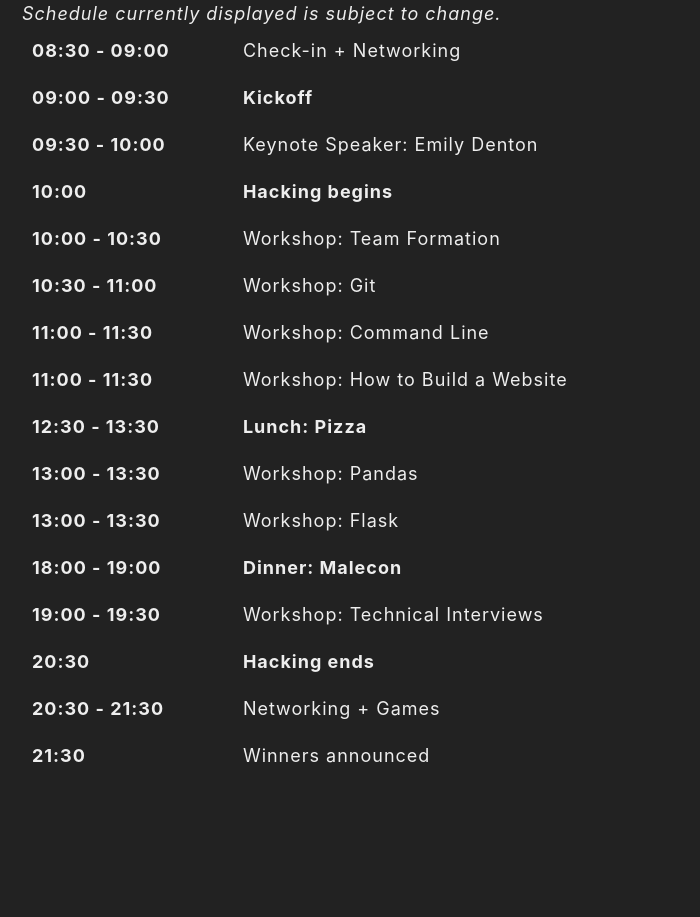
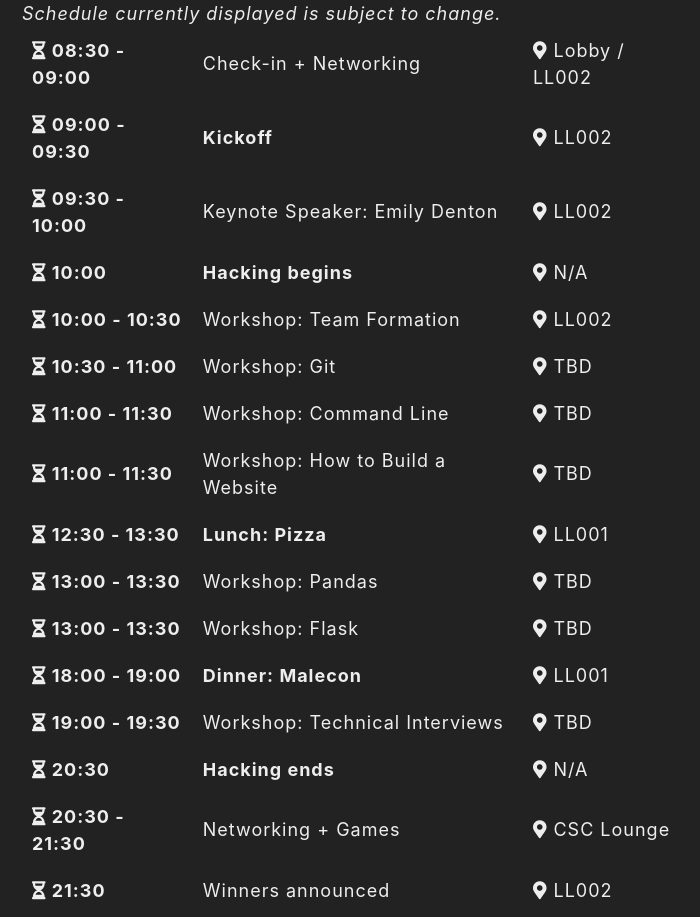
Before and after one commit to divhackscu/divhackscu.github.io-ARCHIVE, a website with bundled scripts: page index.html in a window 1280 px wide. Shown: the part 2119-3036 px from the top of the page, without its empty margins (282-982 px from the left). Built offline with nearby package versions, Linux system fonts and the light colour scheme.

Commit message:
Update index.html

```diff
--- a/index.html
+++ b/index.html
@@ -89,70 +89,86 @@
         <div class="mtitle">schedule</div>
         <i>Schedule currently displayed is subject to change.</i>
         <table>
-        <col><col>
+        <col><col><col>
         <tr>
-        <td><b>08:30 - 09:00</b></td>
+          <td><b><i class="fas fa-hourglass-half"></i> 08:30 - 09:00</b></td>
           <td>Check-in + Networking</td>
+          <td><i class="fas fa-map-marker-alt"></i> Lobby / LL002</td>
         </tr>
         <tr>
-        <td><b>09:00 - 09:30</b></td>
+          <td><b><i class="fas fa-hourglass-half"></i> 09:00 - 09:30</b></td>
           <td><b>Kickoff</b></td>
+          <td><i class="fas fa-map-marker-alt"></i> LL002</td>
         </tr>
         <tr>
-        <td><b>09:30 - 10:00</b></td>
+          <td><b><i class="fas fa-hourglass-half"></i> 09:30 - 10:00</b></td>
           <td>Keynote Speaker: Emily Denton</td>
+          <td><i class="fas fa-map-marker-alt"></i> LL002</td>
         </tr>
         <tr>
-        <td><b>10:00</b></td>
+          <td><b><i class="fas fa-hourglass-half"></i> 10:00</b></td>
           <td><b>Hacking begins</b></td>
+          <td><i class="fas fa-map-marker-alt"></i> N/A</td>
         </tr>
         <tr>
-        <td><b>10:00 - 10:30</b></td>
+          <td><b><i class="fas fa-hourglass-half"></i> 10:00 - 10:30</b></td>
           <td>Workshop: Team Formation</td>
+          <td><i class="fas fa-map-marker-alt"></i> LL002</td>
         </tr>
         <tr>
-        <td><b>10:30 - 11:00</b></td>
+          <td><b><i class="fas fa-hourglass-half"></i> 10:30 - 11:00</b></td>
           <td>Workshop: Git</td>
+          <td><i class="fas fa-map-marker-alt"></i> TBD</td>
         </tr>
         <tr>
-        <td><b>11:00 - 11:30</b></td>
+          <td><b><i class="fas fa-hourglass-half"></i> 11:00 - 11:30</b></td>
           <td>Workshop: Command Line</td>
+          <td><i class="fas fa-map-marker-alt"></i> TBD</td>
         </tr>
         <tr>
-        <td><b>11:00 - 11:30</b></td>
+          <td><b><i class="fas fa-hourglass-half"></i> 11:00 - 11:30</b></td>
           <td>Workshop: How to Build a Website</td>
+          <td><i class="fas fa-map-marker-alt"></i> TBD</td>
         </tr>
         <tr>
-        <td><b>12:30 - 13:30</b></td>
+          <td><b><i class="fas fa-hourglass-half"></i> 12:30 - 13:30</b></td>
           <td><b>Lunch: Pizza</b></td>
+          <td><i class="fas fa-map-marker-alt"></i> LL001</td>
         </tr>
         <tr>
-        <td><b>13:00 - 13:30</b></td>
+          <td><b><i class="fas fa-hourglass-half"></i> 13:00 - 13:30</b></td>
           <td>Workshop: Pandas</td>
+          <td><i class="fas fa-map-marker-alt"></i> TBD</td>
         </tr>
         <tr>
-        <td><b>13:00 - 13:30</b></td>
+          <td><b><i class="fas fa-hourglass-half"></i> 13:00 - 13:30</b></td>
           <td>Workshop: Flask</td>
+          <td><i class="fas fa-map-marker-alt"></i> TBD</td>
         </tr>
         <tr>
-        <td><b>18:00 - 19:00</b></td>
+          <td><b><i class="fas fa-hourglass-half"></i> 18:00 - 19:00</b></td>
           <td><b>Dinner: Malecon</b></td>
+          <td><i class="fas fa-map-marker-alt"></i> LL001</td>
         </tr>
         <tr>
-        <td><b>19:00 - 19:30</b></td>
+          <td><b><i class="fas fa-hourglass-half"></i> 19:00 - 19:30</b></td>
           <td>Workshop: Technical Interviews</td>
+          <td><i class="fas fa-map-marker-alt"></i> TBD</td>
         </tr>
         <tr>
-        <td><b>20:30<b></td>
+          <td><b><i class="fas fa-hourglass-half"></i> 20:30<b></td>
           <td><b>Hacking ends</b></td>
+          <td><i class="fas fa-map-marker-alt"></i> N/A</td>
         </tr>
         <tr>
-        <td><b>20:30 - 21:30</b></td>
+          <td><b><i class="fas fa-hourglass-half"></i> 20:30 - 21:30</b></td>
           <td>Networking + Games</td>
+          <td><i class="fas fa-map-marker-alt"></i> CSC Lounge</td>
         </tr>
         <tr>
-        <td><b>21:30</b></td>
+          <td><b><i class="fas fa-hourglass-half"></i> 21:30</b></td>
           <td>Winners announced</td>
+          <td><i class="fas fa-map-marker-alt"></i> LL002</td>
         </tr>
       </table>
       </div>
@@ -166,7 +182,7 @@
           <div class="stitle"><i class="fas fa-map-marker-alt"></i> <a href="https://i.imgur.com/tGlBoJ0.png"><u>LL002 (LL floor)</u></a></div>
           <b>Events:</b> Kickoff, keynote, workshops, hacker collaboration space
           <div class="stitle"><i class="fas fa-map-marker-alt"></i> <a href="https://i.imgur.com/K6ERoq5.png"><u>CSC Lounge</u></a></div>
-          <b>Events:</b> Mentorship, meet the sponsors, hacker collaboration space
+          <b>Events:</b> <u>Mentorship</u>, <u>meet the sponsors</u>, hacker collaboration space
           <div class="stitle"><i class="fas fa-map-marker-alt"></i> <a href="https://i.imgur.com/3MXVnTd.png"><u>CSC Classroom (5th floor)</u></a></div>
           <b>Events:</b> Workshops
           <div class="stitle"><i class="fas fa-map-marker-alt"></i> <a href="https://i.imgur.com/WSdVe3P.png"><u>Room 502 (5th floor)</u></a></div>
@@ -195,7 +211,9 @@
         <div class="stitle">Emily Denton</div>
         To be added!
         <div class="stitle">Tianrui Guo</div>
+        To be added!
         <div class="stitle">Edith Shao</div>
+        To be added!
       </div>
     </div>
 
```
Lines whose indentation alone changed are shown as unchanged.
